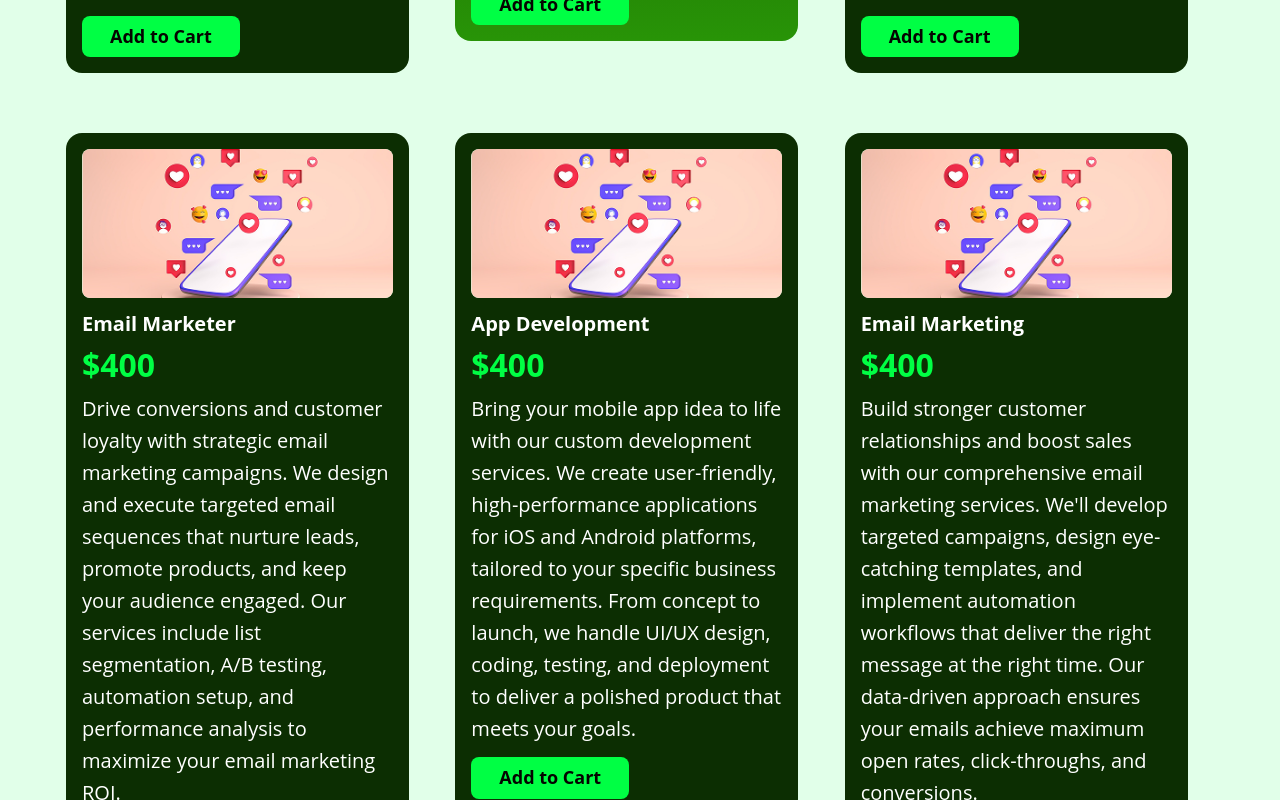
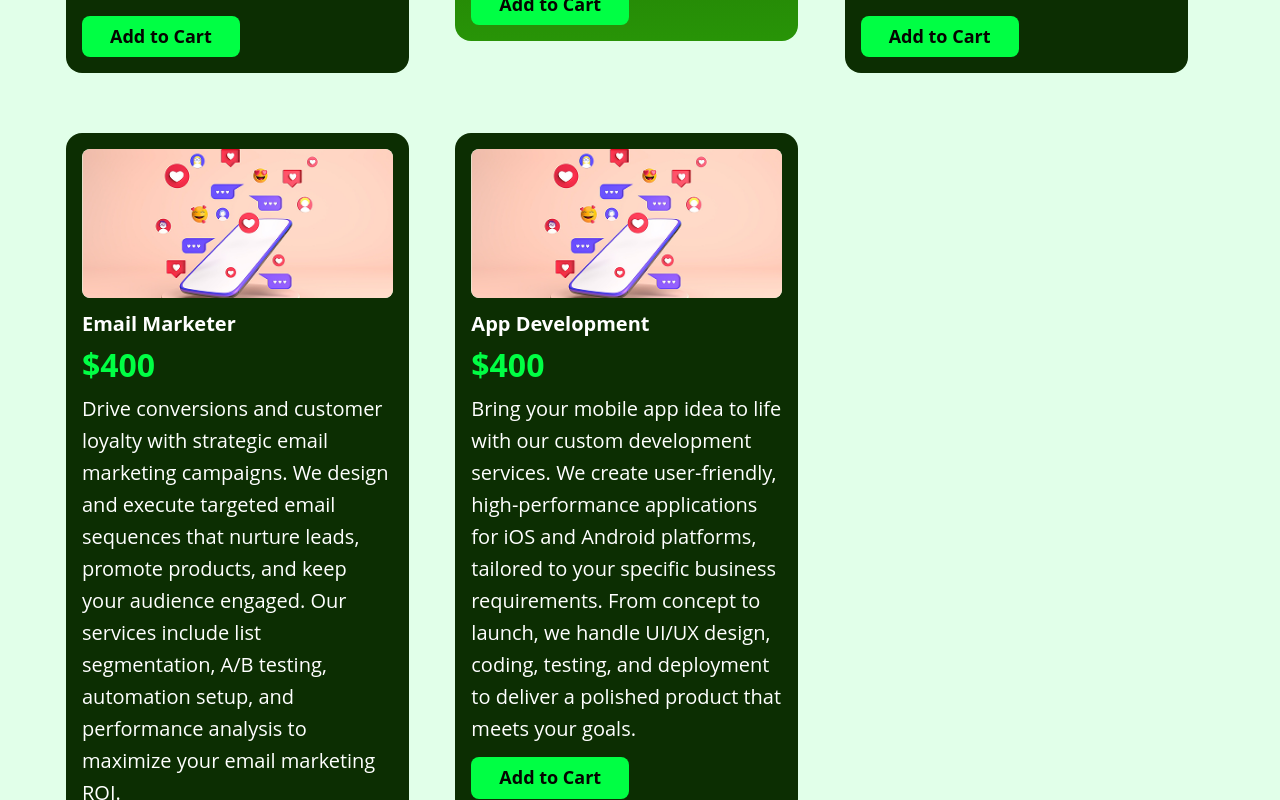
Before and after one commit to Yesifu-Damilola/thrive-agency_inc, a Next.js app: page /ourservices in a window 1280 px wide. Shown: the part 3120-3920 px from the top of the page. Built offline with nearby package versions, Linux system fonts and the light colour scheme.

Commit message:
Names updated correctly

```diff
--- a/src/features/ourservices/OtherServicesSocial.tsx
+++ b/src/features/ourservices/OtherServicesSocial.tsx
@@ -23,9 +23,9 @@ export const OtherServicesSocial = () => {
           </div>
 
           {/* Carousel Container */}
-          <div className="w-full overflow-hidden p-2 ">
+          <div className="w-full overflow-hidden p-2">
             <div className="w-full grid grid-cols-1 sm:grid-cols-2 lg:grid-cols-3 gap-5 space-y-5">
-              {OtherServiceItem.map((service) => (
+              {OtherServiceItem?.slice(0, 8).map((service) => (
                 <div
                   key={service.id}
                   className="transition-all duration-900 hover:scale-105 hover:shadow-none"
```
